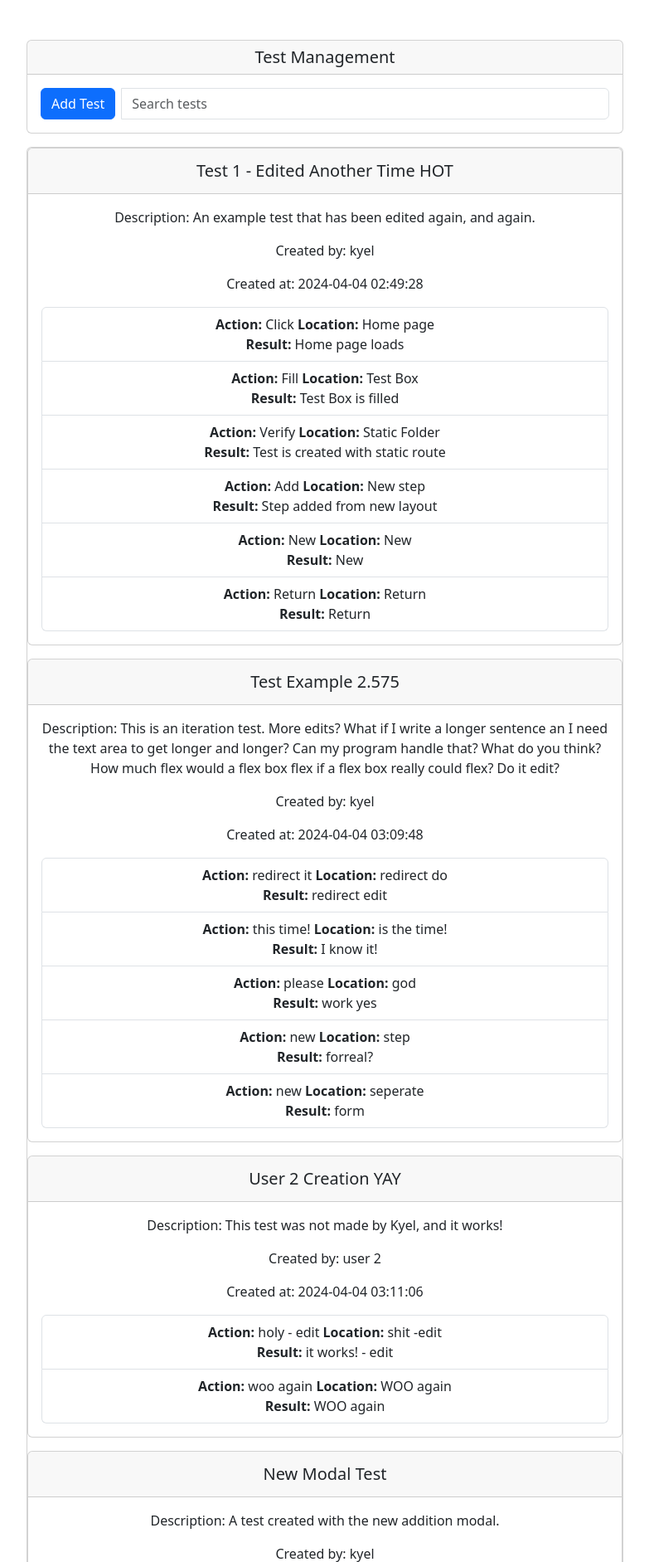
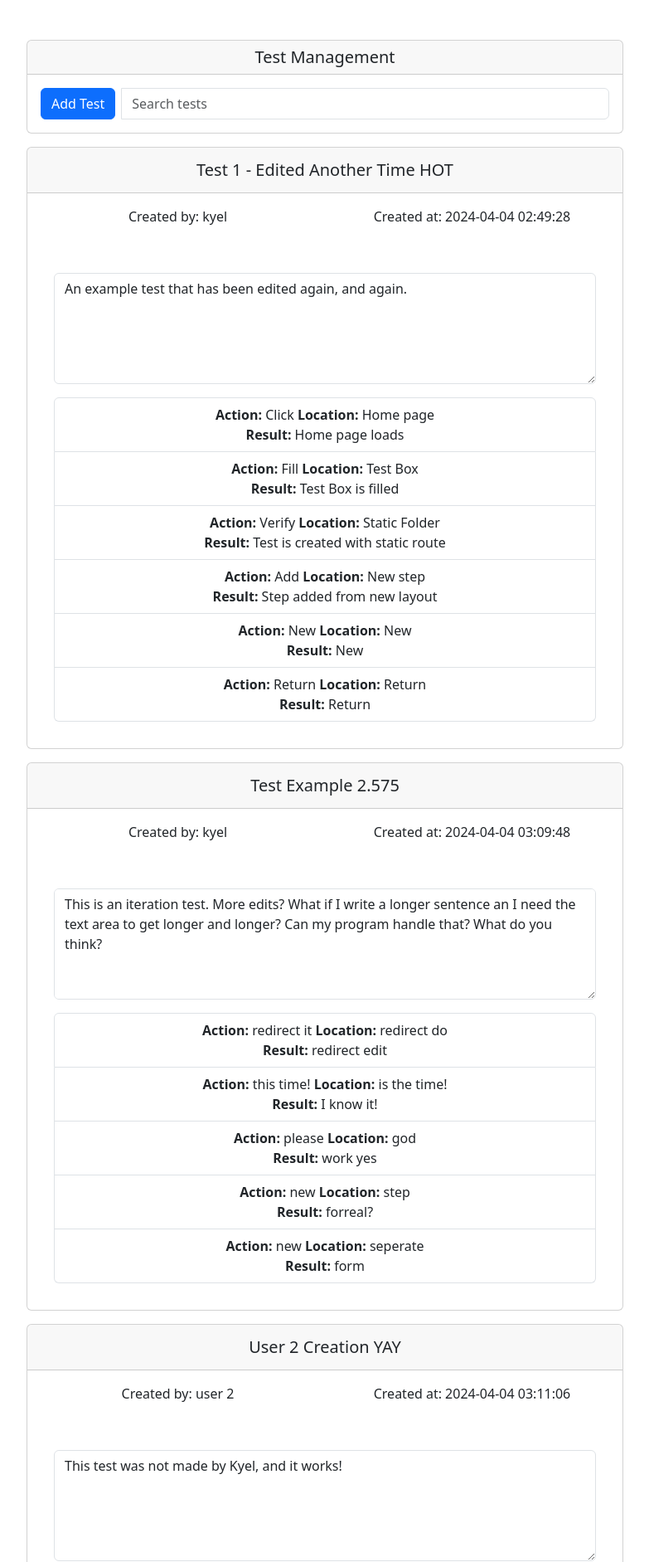
Before and after one commit to quantumGrail/testFlex, a Flask app: page /tests in a window 1280 px wide. Shown: the part 66-1949 px from the top of the page at 83% size, without its empty margins (248-1031 px from the left). Run offline with Flask 3, Linux system fonts and the light colour scheme; some libraries are stand-ins or nearby versions.

Commit message:
Further styling in Tests

```diff
--- a/application/templates/layout.html
+++ b/application/templates/layout.html
@@ -28,7 +28,7 @@
                             <li class="nav-item"><a class="nav-link" href="/results">Results</a></li>
                         </ul>
                         <ul class="navbar-nav ms-auto mt-2">
-                            <li class="nav-item"><a class="nav-link" href="/logout">Log Out</a></li>
+                            <li class="nav-item"><a class="nav-link" href="/logout" style="color: black">Log Out</a></li>
                         </ul>
                     {% else %}
                         <ul class="navbar-nav ms-auto mt-2">
--- a/application/templates/tests.html
+++ b/application/templates/tests.html
@@ -5,6 +5,7 @@
 {% endblock %}
 
 {% block content %}
+
     <div id="test-control-bar" class="container mb-3">
         <div class="row justify-content-center">
             <div class="col-md-8">
@@ -28,7 +29,7 @@
     <div id="tests-list" class="container">
         <div class="row justify-content-center">
             <div class="col-md-8">
-                <div class="card">
+                <div class="card" style="border: none;">
 
                     {% for test in tests %}
                         <div class="card mb-3">
@@ -45,9 +46,24 @@
                             </div>
 
                             <div class="card-body">
-                                <p class="card-text">Description: {{ test.description }}</p>
+                                <div class="row mb-3">
+                                    <div class="col">
+                                        <div class="container">
                                             <p class="card-text">Created by: {{ test.created_by_username }}</p>
+                                        </div>
+                                    </div>
+                                    <div class="col">
+                                        <div class="container">
                                             <p class="card-text">Created at: {{ test.created_at }}</p>
+                                        </div>
+                                    </div>
+                                </div>
+
+                                <div class="card-body">
+                                    <div class="form-group mb-3">
+                                        <label for="description"></label>
+                                        <textarea class="form-control" id="description" rows="5" placeholder="Test Description">{{ test.description }}</textarea>
+                                    </div>
 
                                     <ul class="list-group">
                                         {% for step in test.steps %}
@@ -64,6 +80,7 @@
                                     </ul>
                                 </div>
                             </div>
+                        </div>
                     {% endfor %}
 
                 </div>
```
Also changed, not shown: 1 other file. Lines whose indentation alone changed are shown as unchanged.
